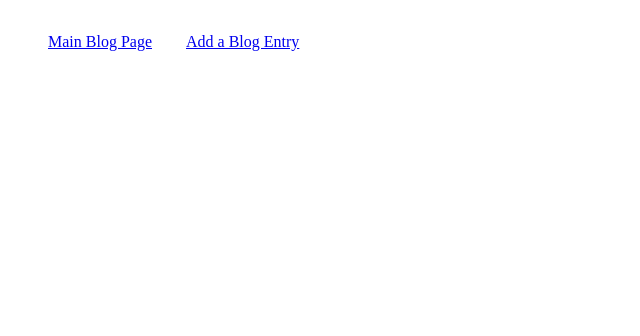
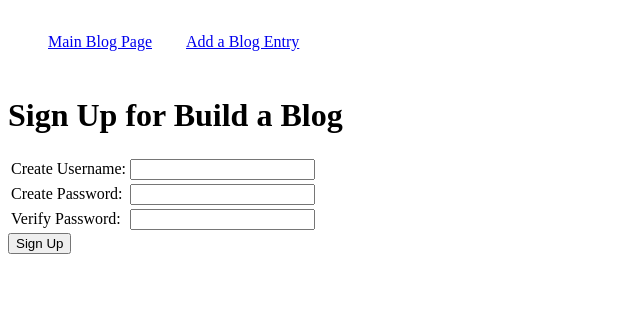
Before and after one commit to joeballo/blogz, a Flask app: page /signup in a window 1280 px wide. Shown: the top 336 px of the page, without its empty margins (0-640 px from the left). Run offline with Flask 2, Linux system fonts and the light colour scheme.

Commit message:
half way through blogz

```diff
--- a/main.py
+++ b/main.py
@@ -34,8 +34,8 @@ class User(db.Model):
 
 # @app.before_request
 # def require_login():
-#     allowed_routes = ['/login', '/register']
-#     if request.endpoint not in allowed_routes and 'email' not in session:
+#     allowed_routes = ['/login', '/signup']
+#     if request.endpoint not in allowed_routes and 'username' not in session:
 #         return redirect('/login')
 
 @app.route('/blog')
@@ -64,7 +64,7 @@ def signup():
             return redirect('/signup')
 
         if len(password) <= 3:
-            flash('Invalide password, must be at least 3 characters')
+            flash('Invalid password, must be at least 3 characters')
             return redirect('/signup')
 
         if password != verify:
@@ -116,7 +116,10 @@ def new_post():
     if request.method == 'POST':
         blog_title = request.form['blog_title']
         blog_body = request.form['blog_body']
-        blog_owner = request.form['owner']
+        #blog_owner = int(request.form['owner_id'])
+        #owner_id = Blog.query.get(blog_owner)
+        this_id = User.query.filter_by(username=session['username']).first()
+
 
         blog_title_error = ""
         blog_body_error = ""
@@ -130,7 +133,7 @@ def new_post():
         if not blog_title_error and not blog_body_error:
 
 
-            new_blog = Blog(blog_title, blog_body, blog_owner)
+            new_blog = Blog(blog_title, blog_body, this_id)
             db.session.add(new_blog)
             db.session.commit()
 
--- a/templates/signup.html
+++ b/templates/signup.html
@@ -1,6 +1,36 @@
 {% extends 'base.html' %}
 
 {% block content %}
+<h1>Sign Up for Build a Blog</h1>
+<form action='/signup' method='POST'>
+    <table>
+        <tr>
+            <td>
+                <label for='username' id='username'>Create Username:</label>
+            </td>
+            <td>
+                <input type='text' name='username' id='username'>
+            </td>
+        </tr>
+        <tr>
+            <td>
+                <label for='password' id='password'>Create Password:</label>
+            </td>
+            <td>
+                <input type='password' name='password' id='password'/>
+            </td>
+        </tr>
+        <tr>
+            <td>
+                <label for='verify' id='verify'>Verify Password:</label>
+            </td>
+            <td>
+                <input name='verify' type='password'/>
+            </td>
+        </tr>
+    </table>
+    <input type='submit' value='Sign Up'/>
+</form>
 
 
 
```
